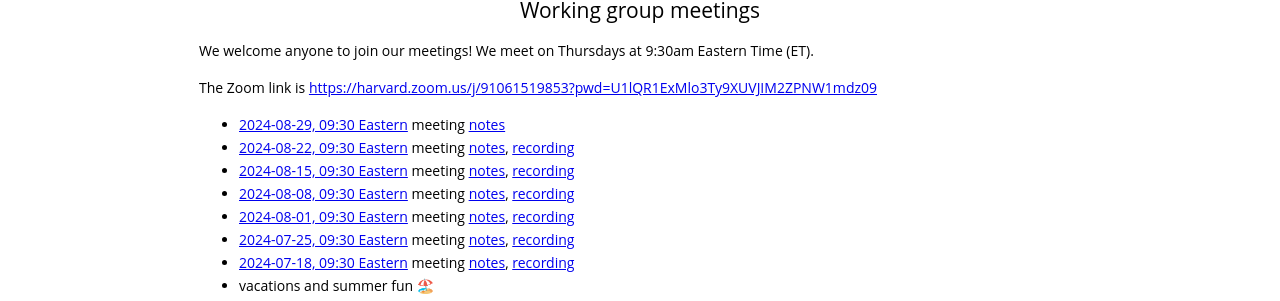
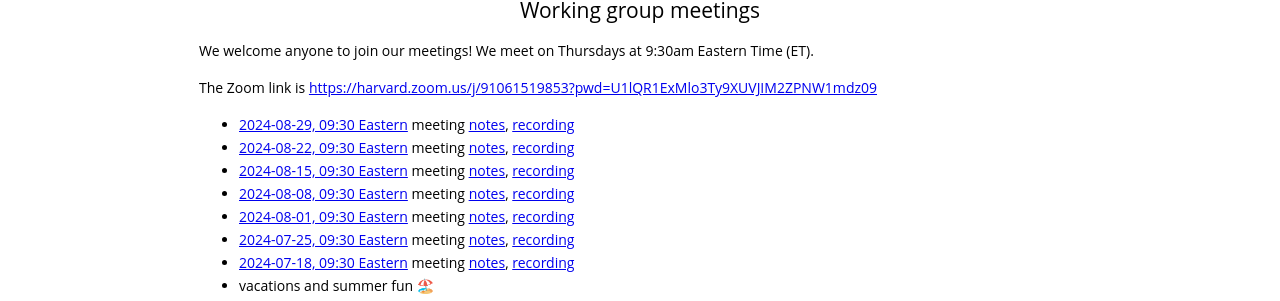
Before and after one commit to gdcc/ct.gdcc.io, a Jekyll site: the page built from index.md, in a window 1280 px wide and 900 px high, scrolled down 1726 px. Shown: the part 145-446 px from the top of the window. Built offline with Jekyll 4.4.1, drawn with Linux system fonts in a browser that asks for light colours; our own code applies the rules of GitHub Pages for plain Markdown files.

Commit message:
add recording

```diff
--- a/index.md
+++ b/index.md
@@ -63,7 +63,7 @@ We welcome anyone to join our meetings! We meet on Thursdays at 9:30am Eastern T
 
 The Zoom link is <https://harvard.zoom.us/j/91061519853?pwd=U1lQR1ExMlo3Ty9XUVJIM2ZPNW1mdz09>
 
-- [2024-08-29, 09:30 Eastern](https://time.is/compare/0930_29_Aug_2024_in_Boston) meeting [notes](https://docs.google.com/document/d/1X49oElqgORdTCMECRfb5BuKUI1_yw86G3qnu8TXK76k/edit?usp=sharing)
+- [2024-08-29, 09:30 Eastern](https://time.is/compare/0930_29_Aug_2024_in_Boston) meeting [notes](https://docs.google.com/document/d/1X49oElqgORdTCMECRfb5BuKUI1_yw86G3qnu8TXK76k/edit?usp=sharing), [recording](https://harvard.zoom.us/rec/share/gXDINqXAymz9K01lsVNyyb8393-oNEOSzC-CD9LdnKxNYzaRVuUwUXD2xD1N80vz.bB_-OEUT-1pXX4hZ)
 - [2024-08-22, 09:30 Eastern](https://time.is/compare/0930_22_Aug_2024_in_Boston) meeting [notes](https://docs.google.com/document/d/19cbZdZf8zGHisC8nWmuklC9W_prnW_mNYUEaIoz89IQ/edit?usp=sharing), [recording](https://harvard.zoom.us/rec/share/m0l3ggv9syj3Cck0IMnOVCfFLxRbIA3xrKulHKyZPLSQ7Xe6g64elTQINNO_8yMT.Pg2jRbQEicGmHHjb)
 - [2024-08-15, 09:30 Eastern](https://time.is/compare/0930_15_Aug_2024_in_Boston) meeting [notes](https://docs.google.com/document/d/1DvMPqRwPROttchBRz2oOkeFpPY-ruO9tYHkbkEKxUbM/edit?usp=sharing), [recording](https://harvard.zoom.us/rec/share/MtAOhUuG-abIF72gXCNQBOHshawfXG5WLdZNNiD5zbfC3FrezReOoyCFk2pvYxv9.cZCHOtECVqC0DRUt)
 - [2024-08-08, 09:30 Eastern](https://time.is/compare/0930_8_Aug_2024_in_Boston) meeting [notes](https://docs.google.com/document/d/1SdHpLCWWQRH0gqURbv1S_7JTIgWgu0hmfKxkee9Ad2M/edit?usp=sharing), [recording](https://harvard.zoom.us/rec/share/xuNwKGvGUALyTcz17n3uA4FJVn4JbLFm5W5c23sEbO-41fDrkzZiArmUtS09Z4oK.UvQ2p4AW8sXRWV1C)
```
